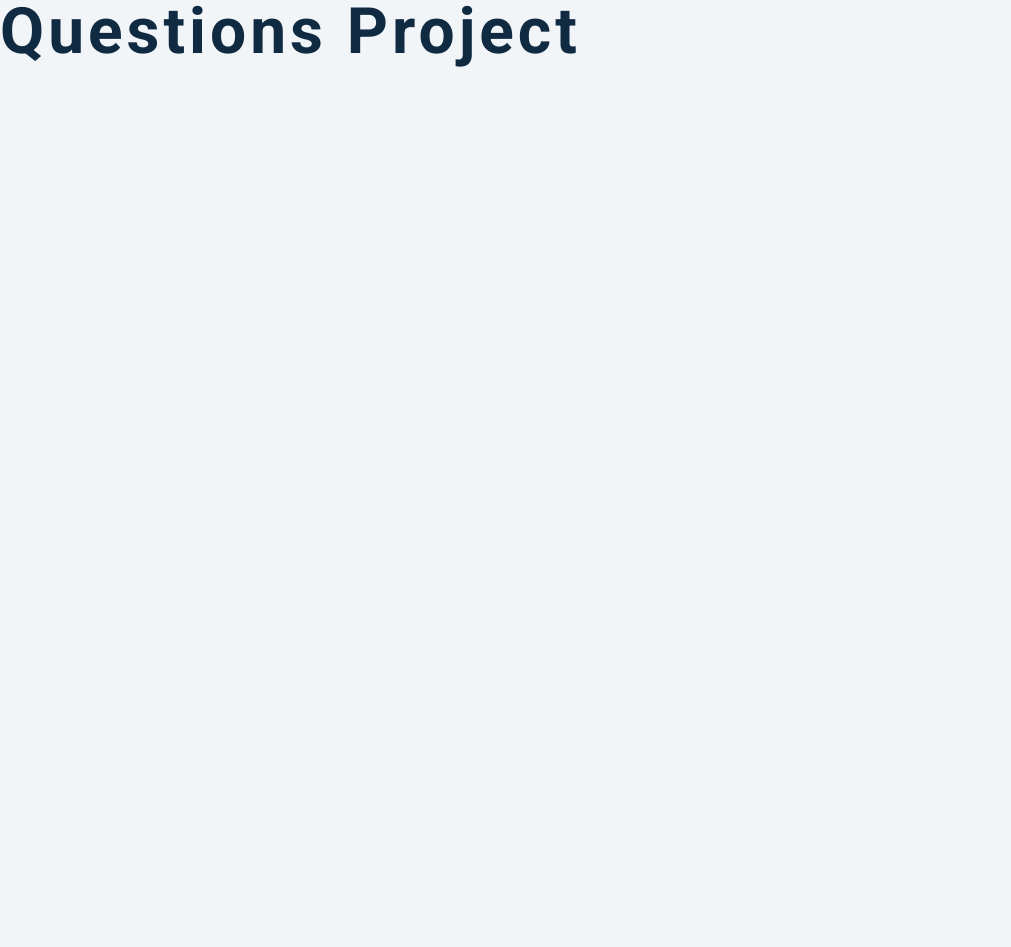
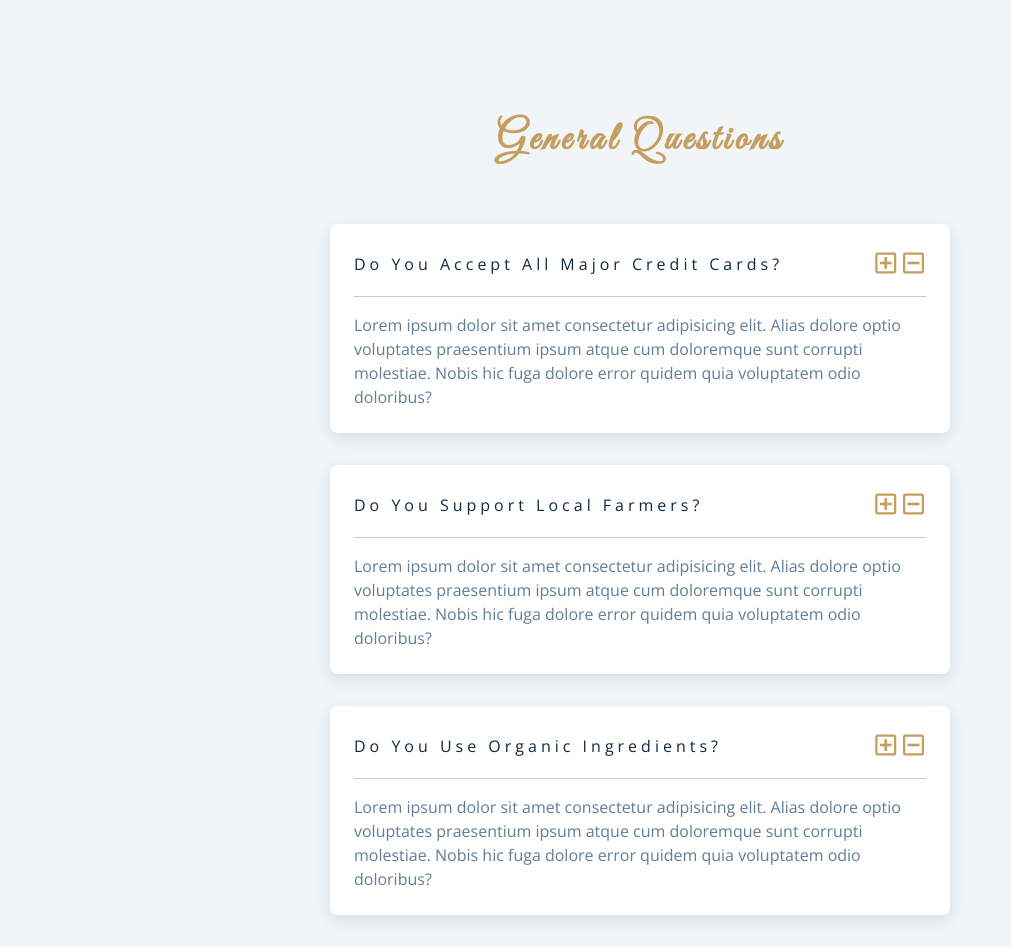
Before and after one commit to scampcoder/FAQs, a plain HTML site: page frontend/index.html in a window 1280 px wide. Shown: the whole page, without its empty margins (0-1011 px from the left). Before the commit the page ends 800 px from the top, so only its background shows below. Drawn offline with nearby package versions, Linux system fonts and the light colour scheme.

Commit message:
Set up fake questions w/ btns

```diff
--- a/frontend/index.html
+++ b/frontend/index.html
@@ -19,7 +19,90 @@
     <link rel="stylesheet" href="styles.css" />
   </head>
   <body>
-    <h1>questions project</h1>
+    <section class="questions">
+        <!-- title -->
+        <div class="title">
+            <h2>general questions</h2>
+        </div>
+        <!-- questions -->
+        <div class="section-center">
+            <!-- single question -->
+            <article class="question">
+                <!-- question title -->
+                <div class="question-title">
+                    <p>do you accept all major credit cards?</p>
+                    <button type="button" class="question-btn">
+                        <span class="plus-icon">
+                            <i class="far fa-plus-square"></i>
+                        </span>
+                        <span class="minus-icon">
+                            <i class="far fa-minus-square"></i>
+                        </span>
+                    </button>
+                </div>
+                <!-- question text -->
+                <div class="question-text">
+                    <p>
+                        Lorem ipsum dolor sit amet consectetur adipisicing
+                        elit. Alias dolore optio voluptates praesentium ipsum
+                        atque cum doloremque sunt corrupti molestiae. Nobis hic
+                        fuga dolore error quidem quia voluptatem odio doloribus?
+                    </p>
+                </div>
+            </article>
+            <!-- end single question -->
+            <!-- single question -->
+            <article class="question">
+                <!-- question title -->
+                <div class="question-title">
+                    <p>do you support local farmers?</p>
+                    <button type="button" class="question-btn">
+                        <span class="plus-icon">
+                            <i class="far fa-plus-square"></i>
+                        </span>
+                        <span class="minus-icon">
+                            <i class="far fa-minus-square"></i>
+                        </span>
+                    </button>
+                </div>
+                <!-- question text -->
+                <div class="question-text">
+                    <p>
+                        Lorem ipsum dolor sit amet consectetur adipisicing
+                        elit. Alias dolore optio voluptates praesentium ipsum
+                        atque cum doloremque sunt corrupti molestiae. Nobis hic
+                        fuga dolore error quidem quia voluptatem odio doloribus?
+                    </p>
+                </div>
+            </article>
+            <!-- end single question -->
+            <!-- single question -->
+            <article class="question">
+                <!-- question title -->
+                <div class="question-title">
+                    <p>do you use organic ingredients?</p>
+                    <button type="button" class="question-btn">
+                        <span class="plus-icon">
+                            <i class="far fa-plus-square"></i>
+                        </span>
+                        <span class="minus-icon">
+                            <i class="far fa-minus-square"></i>
+                        </span>
+                    </button>
+                </div>
+                <!-- question text -->
+                <div class="question-text">
+                    <p>
+                        Lorem ipsum dolor sit amet consectetur adipisicing
+                        elit. Alias dolore optio voluptates praesentium ipsum
+                        atque cum doloremque sunt corrupti molestiae. Nobis hic
+                        fuga dolore error quidem quia voluptatem odio doloribus?
+                    </p>
+                </div>
+            </article>
+            <!-- end single question -->
+        </div>
+    </section>
     <!-- javascript -->
     <script src="..\backend\app.js"></script>
   </body>
```
